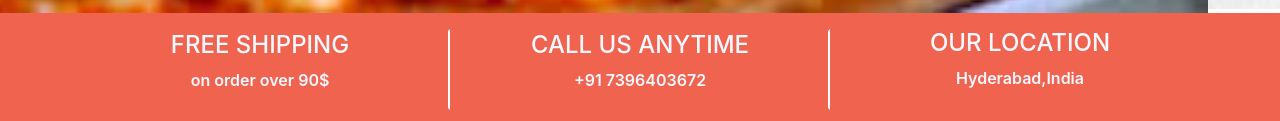
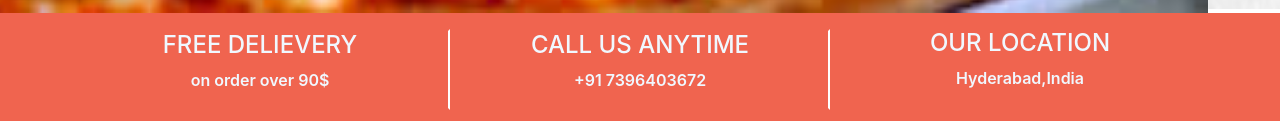
Before and after one commit to syedhamza199/FoodBear, a plain HTML site: page index.html in a window 1280 px wide. Shown: the part 946-1067 px from the top of the page. Drawn offline with nearby package versions, Linux system fonts and the light colour scheme.

Commit message:
slighlty changes made in index.html

```diff
--- a/index.html
+++ b/index.html
@@ -107,7 +107,7 @@
     <div class="container">
       <div class="row">
         <div class="col-md-4 m-right">
-          <h4>FREE SHIPPING</h4>
+          <h4>FREE DELIEVERY</h4>
           <p>on order over 90$</p>
         </div>
         <div class="col-md-4 m-right">
```
